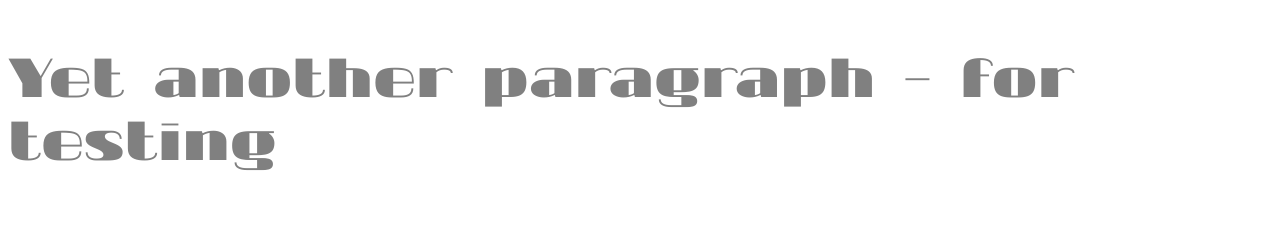
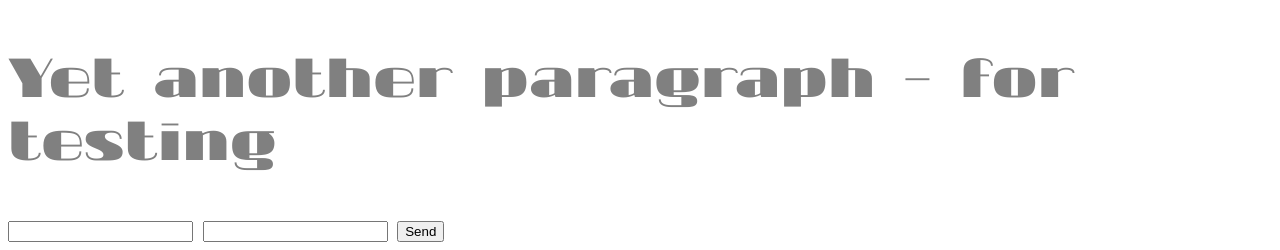
Before and after one commit to shaneomeara/dgfonttest, a plain HTML site: page index.html in a window 1280 px wide. Shown: the part 686-936 px from the top of the page. Before the commit the page ends 905 px from the top, so only its background shows below. Drawn offline with Linux system fonts and the light colour scheme; files whose address does not match are found by name.

Commit message:
Added form to test.

```diff
--- a/index.html
+++ b/index.html
@@ -13,5 +13,13 @@ This is paragraph text for testing</p>
 This is also paragraph text for testing</p>
 <p>
 Yet another paragraph - for testing</p>
+
+    <form action="https://formspree.io/shanepomeara@gmail.com"
+          method="POST">
+      <input type="text" name="name">
+      <input type="email" name="_replyto">
+      <input type="submit" value="Send">
+    </form>
+
 </body>
 </html>
```
